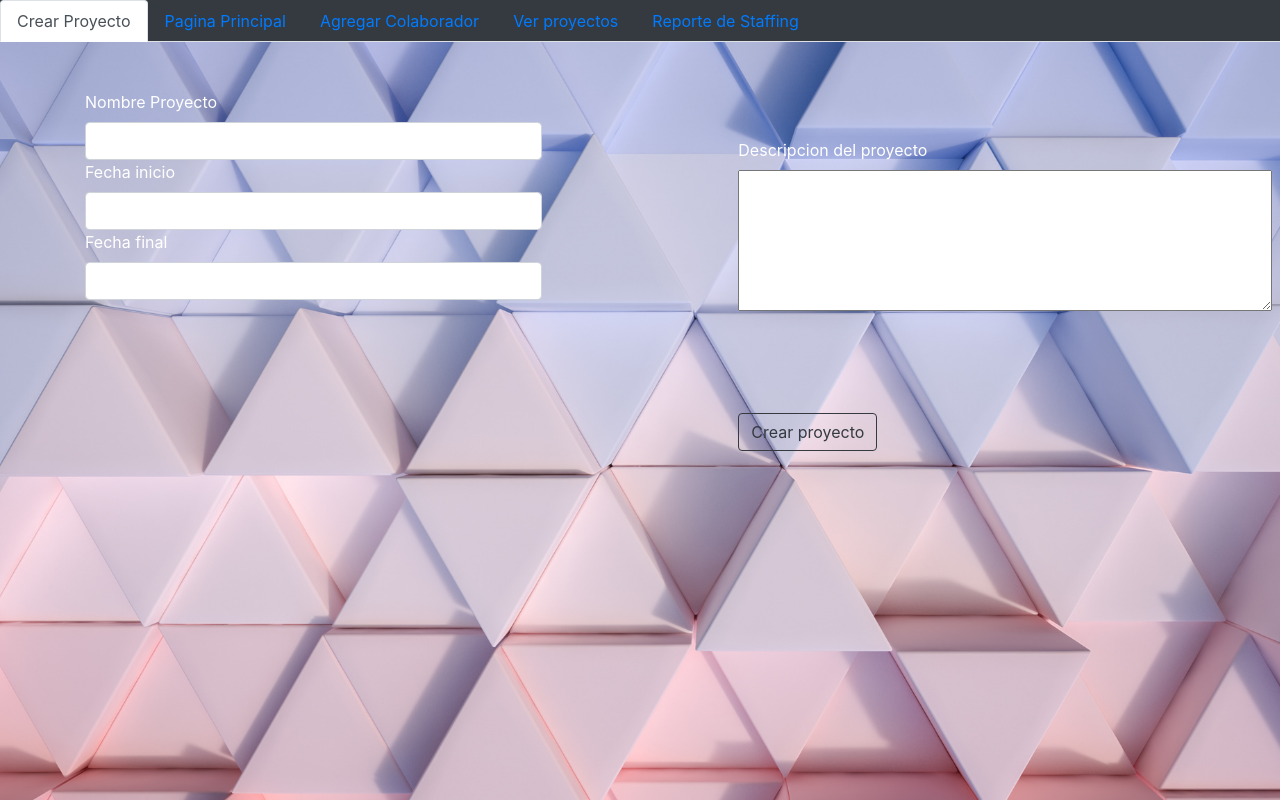
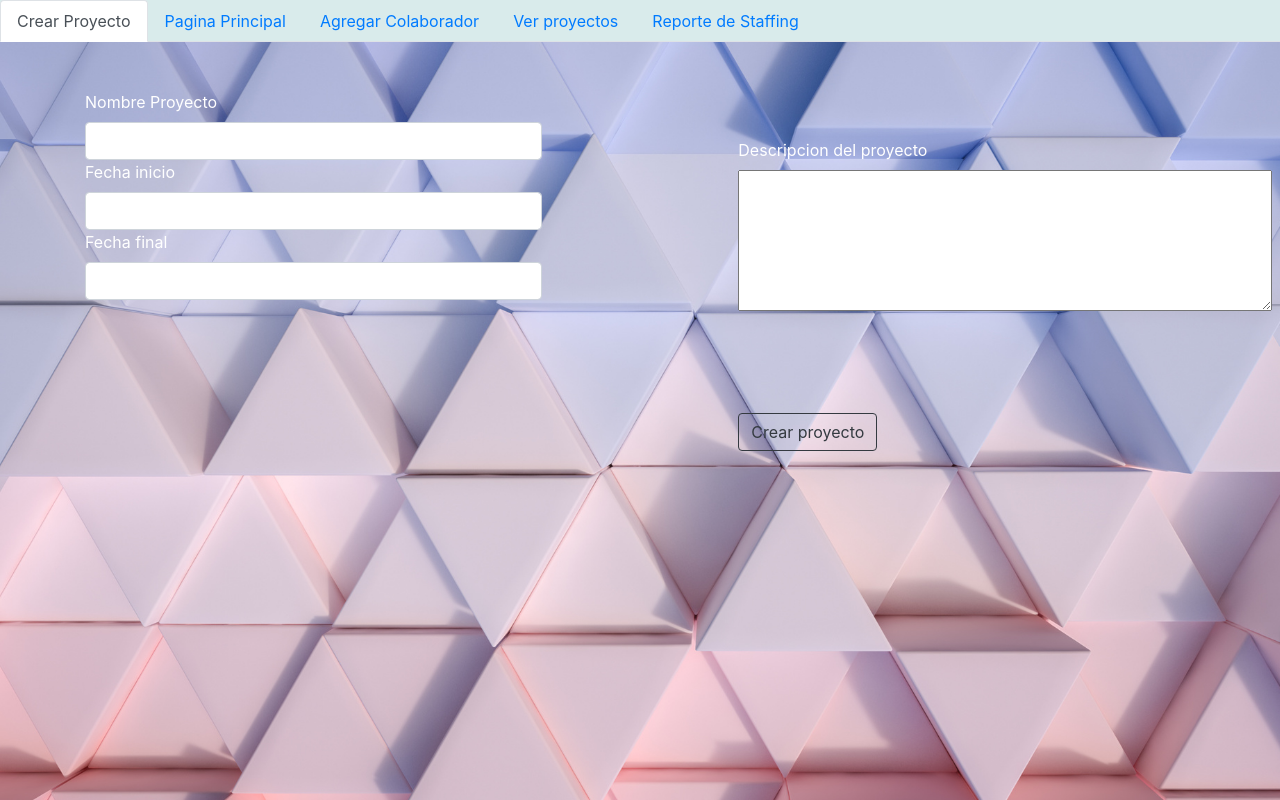
Before and after one commit to valentinaborquez/Staffing, an Angular app in the folder ProyectoStaffing/: page /asignarproyecto in a window 1280 px wide. Built offline with nearby package versions, Linux system fonts and the light colour scheme.

Commit message:
act barra

```diff
--- a/ProyectoStaffing/src/app/components/acceso-admin/acceso-admin.component.html
+++ b/ProyectoStaffing/src/app/components/acceso-admin/acceso-admin.component.html
@@ -27,7 +27,7 @@
 							<img style="height: 100px; width: 100px; margin: 20px;  background-color: #027185;"class="card-img-top
 							rounded-circle mx-auto d-block" src="/assets/img/add-user.png" alt="">
 							<div class="text-center" >
-								<h4><a class="card-title text-white" href="http://example.com/">Registrar Colaborador</a></h4>
+								<h4><a class="card-title text-white" href="/agregarcolaborador">Registrar Colaborador</a></h4>
 								<br>
 							</div>
 						</div>
@@ -40,7 +40,7 @@
 							<img style="height: 100px; width: 100px; margin: 20px;  background-color: #027185;"class="card-img-top
 							rounded-circle mx-auto d-block" src="/assets/img/file.png" alt="">
 							<div class="text-center" >
-								<h4><a class="card-title text-white" href="http://example.com/">Crear Proyecto</a></h4>
+								<h4><a class="card-title text-white" href="/asignarproyecto">Crear Proyecto</a></h4>
 								<br>
 							</div>
 						</div>
@@ -53,7 +53,7 @@
 							<img style="height: 100px; width: 100px; margin: 20px;  background-color: #027185;"class="card-img-top
 							rounded-circle mx-auto d-block" src="/assets/img/doc.png" alt="">
 							<div class="text-center" >
-								<h4><a class="card-title text-white" href="http://example.com/">Ver Proyectos</a></h4>
+								<h4><a class="card-title text-white" href="/verproyectos">Ver Proyectos</a></h4>
 								<br>
 							</div>
 						</div>
@@ -77,7 +77,7 @@
 						<img style="height: 100px; width: 100px; margin: 20px;  background-color: #027185;"class="card-img-top
 						rounded-circle mx-auto d-block" src="/assets/img/rrhh.png" alt="">
 						<div class="text-center" >
-							<h4><a class="card-title text-white" href="http://example.com/">Reporte de Staffing</a></h4>
+							<h4><a class="card-title text-white" href="/reportestaffing">Reporte de Staffing</a></h4>
 							<br>
 						</div>
 					</div>
--- a/ProyectoStaffing/src/app/components/agregar-colaborador/agregar-colaborador.component.css
+++ b/ProyectoStaffing/src/app/components/agregar-colaborador/agregar-colaborador.component.css
@@ -1,5 +1,5 @@
 body {
-        background-color: black;
+        background-image:url("/assets/img/pastel.jpg");
         height: 100vh;
         width: 100%;
 
@@ -7,3 +7,6 @@ body {
 .nav-link{
         color:lightseagreen;
 }
+.fondo{
+        background-color: rgb(217, 235, 235)
+    }
--- a/ProyectoStaffing/src/app/components/agregar-colaborador/agregar-colaborador.component.html
+++ b/ProyectoStaffing/src/app/components/agregar-colaborador/agregar-colaborador.component.html
@@ -9,7 +9,7 @@
       <script src="https://stackpath.bootstrapcdn.com/bootstrap/4.3.1/js/bootstrap.min.js" integrity="sha384-JjSmVgyd0p3pXB1rRibZUAYoIIy6OrQ6VrjIEaFf/nJGzIxFDsf4x0xIM+B07jRM" crossorigin="anonymous"></script>
     </head>
     <body>
-    <ul class="nav nav-tabs bg-dark">
+    <ul class="nav nav-tabs fondo">
         <li class="nav-item">
             <a class="nav-link active"> Registrar colaborador</a>
           </li>
--- a/ProyectoStaffing/src/app/components/asignar-proyecto/asignar-proyecto.component.css
+++ b/ProyectoStaffing/src/app/components/asignar-proyecto/asignar-proyecto.component.css
@@ -7,3 +7,7 @@ body{
     background-repeat: repeat;
 
   }
+
+  .fondo{
+    background-color: rgb(217, 235, 235)
+}
--- a/ProyectoStaffing/src/app/components/asignar-proyecto/asignar-proyecto.component.html
+++ b/ProyectoStaffing/src/app/components/asignar-proyecto/asignar-proyecto.component.html
@@ -13,7 +13,7 @@
  </head>
 
  <body>
-      <ul class="nav nav-tabs bg-dark">
+      <ul class="nav nav-tabs fondo">
         <li class="nav-item">
             <a class="nav-link active"> Crear Proyecto</a>
         </li>
--- a/ProyectoStaffing/src/app/components/reporte-staffing/reporte-staffing.component.css
+++ b/ProyectoStaffing/src/app/components/reporte-staffing/reporte-staffing.component.css
@@ -1,6 +1,10 @@
 body{
     padding-top:0px;
-    background-image: url('/assets/img/fondo.jpg');
+    background-image: url('/assets/img/pastel.jpg');
     height: 100vh;
     width: 100%;
 }
+
+.fondo{
+    background-color: rgb(217, 235, 235)
+}
--- a/ProyectoStaffing/src/app/components/reporte-staffing/reporte-staffing.component.html
+++ b/ProyectoStaffing/src/app/components/reporte-staffing/reporte-staffing.component.html
@@ -8,7 +8,7 @@
       <script src="https://stackpath.bootstrapcdn.com/bootstrap/4.3.1/js/bootstrap.min.js" integrity="sha384-JjSmVgyd0p3pXB1rRibZUAYoIIy6OrQ6VrjIEaFf/nJGzIxFDsf4x0xIM+B07jRM" crossorigin="anonymous"></script>
     </head>
     <body>
-        <ul class="nav nav-tabs bg-dark">
+        <ul class="nav nav-tabs fondo">
             <li class="nav-item">
                 <a class="nav-link active"> Reporte de Staffing</a>
               </li>
```
Also changed, not shown: ProyectoStaffing/src/app/components/ver-proyectos/ver-proyectos.component.html (+0 -11 lines).
